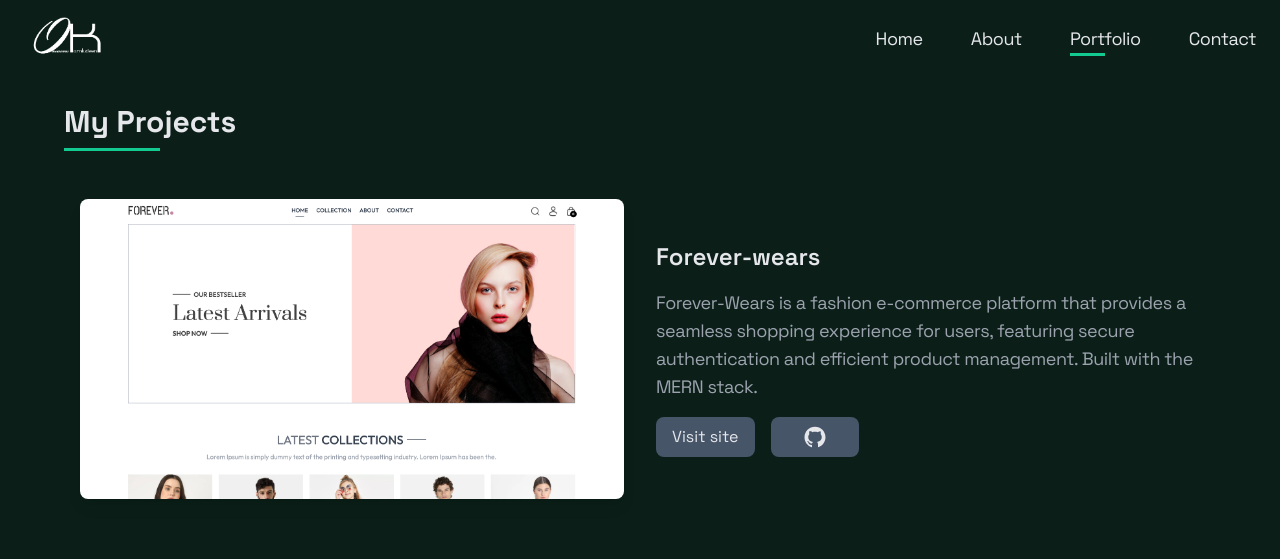
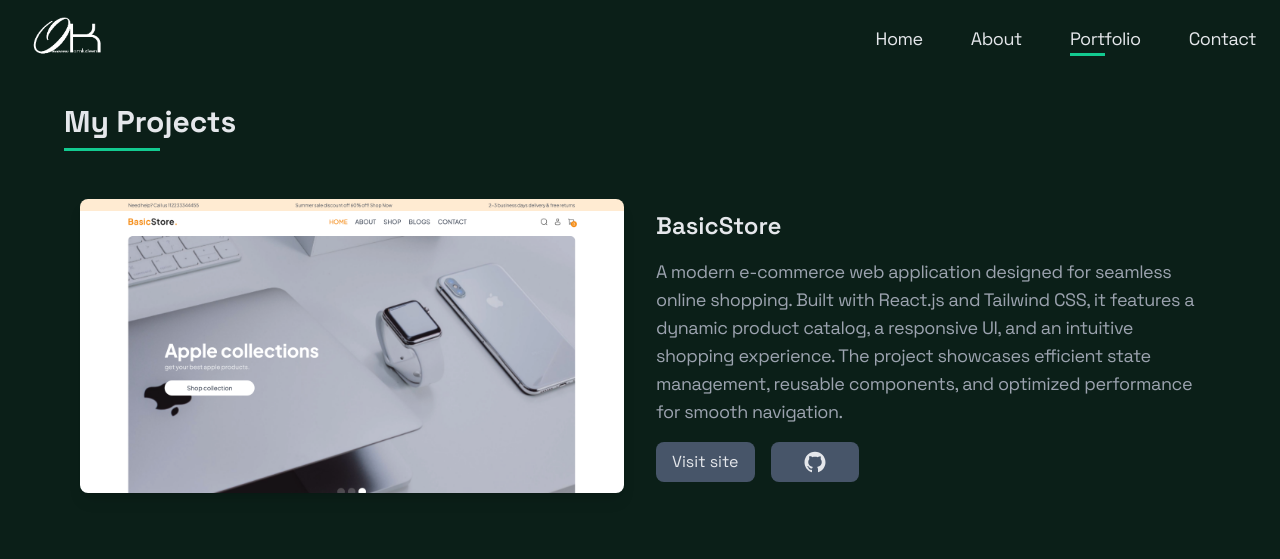
Before and after one commit to Omowunmikamil/i-am-omowunmi, a React (Vite) app: page /portfolio in a window 1280 px wide. Shown: the top 559 px of the page. Built offline with nearby package versions, Linux system fonts and the light colour scheme.

Commit message:
Add BasicStore project to portfolio with detailed description and links

```diff
--- a/src/assets/project.js
+++ b/src/assets/project.js
@@ -4,8 +4,19 @@ import project3 from "../assets/project3.png";
 import project4 from "../assets/project4.png";
 import project5 from "../assets/project5.png";
 import project6 from "../assets/project6.png";
+import project7 from "../assets/project7.png";
 
 export const projects = [
+  {
+    img: project7,
+    title: "BasicStore",
+    description:
+      "A modern e-commerce web application designed for seamless online shopping. Built with React.js and Tailwind CSS, it features a dynamic product catalog, a responsive UI, and an intuitive shopping experience. The project showcases efficient state management, reusable components, and optimized performance for smooth navigation.",
+    links: {
+      site: "https://basic-store-xi.vercel.app/",
+      github: "https://github.com/Omowunmikamil/BasicStore",
+    },
+  },
   {
     img: project6,
     title: "Forever-wears",
```
Also changed, not shown: src/assets/project7.png (added).
